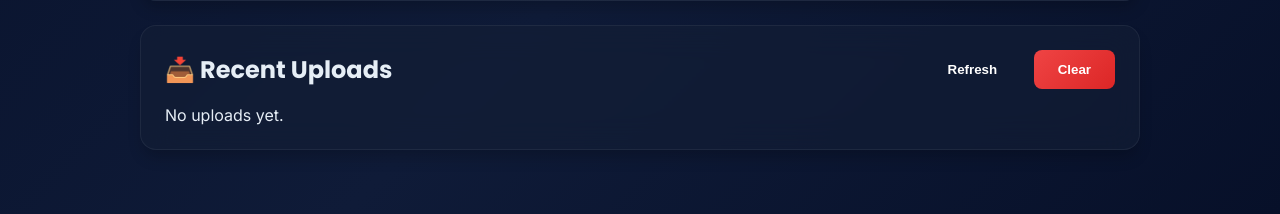
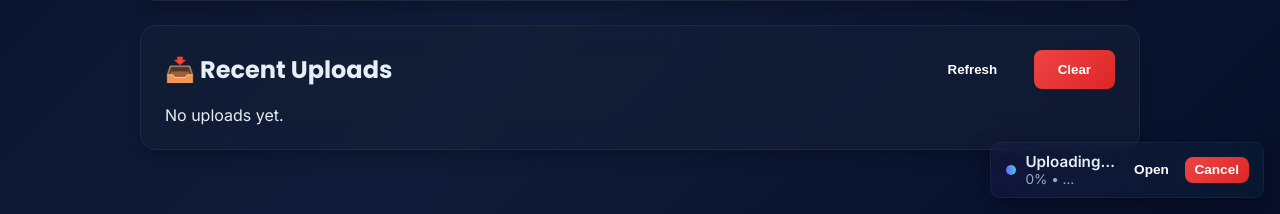
Before and after one commit to saiavinash77/TechBharat_Buildathon_SAIAVINASHMANDALI, a FastAPI app: page /upload-ui in a window 1280 px wide. Shown: the part 586-800 px from the top of the page. Run offline with FastAPI, Linux system fonts and the light colour scheme.

Commit message:
ui: improve upload UX — snackbar, ETA display, and actionable upload error hints
Co-authored-by: Copilot <223556219+Copilot@users.noreply.github.com>

```diff
--- a/Agentic AI Meeting Assistant/templates/ui.html
+++ b/Agentic AI Meeting Assistant/templates/ui.html
@@ -237,6 +237,29 @@
     }
 
     .hidden { display: none; }
+
+    /* Upload snackbar (floating) */
+    #upload-snackbar {
+      position: fixed;
+      right: 1rem;
+      bottom: 1rem;
+      background: linear-gradient(90deg, rgba(124,92,255,0.06), rgba(54,209,220,0.04));
+      border: 1px solid rgba(255,255,255,0.04);
+      padding: 0.6rem 0.9rem;
+      border-radius: 0.6rem;
+      backdrop-filter: blur(8px);
+      display: flex;
+      gap: 0.6rem;
+      align-items: center;
+      min-width: 220px;
+      box-shadow: 0 8px 20px rgba(2,6,23,0.5);
+      z-index: 1200;
+      color: var(--text-main);
+      font-size: 0.95rem;
+    }
+    #upload-snackbar .meta { flex: 1; }
+    #upload-snackbar button { padding: 0.35rem 0.6rem; font-size: 0.85rem; }
+
   </style>
 </head>
 <body>
@@ -318,6 +341,21 @@
     <div id="results-container" class="card hidden">
       <h2>🚀 Execution & Audit Log Results</h2>
       <div id="results-list" style="margin-top: 1rem;"></div>
+    </div>
+  </div>
+
+  <!-- Upload Snackbar (background uploads) -->
+  <div id="upload-snackbar" class="hidden" role="status" aria-live="polite">
+    <div style="display:flex;align-items:center;gap:0.6rem;">
+      <div style="width:10px;height:10px;border-radius:50%;background:linear-gradient(90deg,var(--accent-a),var(--accent-b));box-shadow:0 6px 18px rgba(56,40,120,0.35)"></div>
+    </div>
+    <div class="meta">
+      <div id="upload-snackbar-file" style="font-weight:600;">Uploading…</div>
+      <div id="upload-snackbar-status" style="font-size:0.85rem;color:var(--text-muted)">0% • …</div>
+    </div>
+    <div style="display:flex;gap:0.4rem;">
+      <button class="btn" id="upload-snackbar-focus">Open</button>
+      <button class="btn btn-red" id="upload-snackbar-cancel">Cancel</button>
     </div>
   </div>
 
@@ -459,19 +497,55 @@
           await new Promise((resolve, reject) => {
             const xhr = new XMLHttpRequest();
             window.__currentXhr = xhr;
+            let lastLoaded = 0;
+            let lastTime = Date.now();
+
             xhr.open('PUT', prepData.upload_url, true);
             xhr.setRequestHeader('Content-Type', file.type || 'video/mp4');
+
+            // Show background upload snackbar
+            try {
+              const snack = document.getElementById('upload-snackbar');
+              const snackFile = document.getElementById('upload-snackbar-file');
+              const snackStatus = document.getElementById('upload-snackbar-status');
+              if (snack && snackFile && snackStatus) {
+                snackFile.textContent = file.name;
+                snackStatus.textContent = '0% • …';
+                snack.classList.remove('hidden');
+                document.getElementById('upload-snackbar-cancel').onclick = cancelUpload;
+                document.getElementById('upload-snackbar-focus').onclick = () => { document.getElementById('tab-upload').scrollIntoView({behavior: 'smooth'}); };
+              }
+            } catch (e) { /* ignore UI binding errors */ }
+
+            window.__cancelUpload = false;
+
             xhr.upload.onprogress = (e) => {
               if (e.lengthComputable) {
-                const pct = ((e.loaded / e.total) * 100).toFixed(0);
+                const now = Date.now();
+                const loaded = e.loaded;
+                const dt = (now - lastTime) / 1000;
+                const delta = loaded - lastLoaded;
+                const speed = dt > 0 ? (delta / dt) : 0; // bytes/sec
+                lastLoaded = loaded;
+                lastTime = now;
+                const pct = Math.min(100, Math.round((loaded / e.total) * 100));
                 progressBar.style.width = pct + '%';
-                statusText.textContent = `2/4 Uploading directly to GCP Storage: ${pct}%`;
+                const remaining = speed > 50 ? Math.max(0, Math.round((e.total - loaded) / speed)) : null;
+                statusText.textContent = remaining !== null ? `2/4 Uploading directly to GCP Storage: ${pct}% • ${remaining}s remaining` : `2/4 Uploading directly to GCP Storage: ${pct}%`;
+                const snackStatus = document.getElementById('upload-snackbar-status');
+                if (snackStatus) snackStatus.textContent = remaining !== null ? `${pct}% • ${remaining}s` : `${pct}% • ...`;
               }
             };
+
             xhr.onload = () => xhr.status >= 200 && xhr.status < 300 ? resolve() : reject(new Error('GCS upload HTTP ' + xhr.status));
             xhr.onerror = () => reject(new Error('Network error during GCS upload'));
+            xhr.onabort = () => reject(new Error('Upload aborted'));
             xhr.send(file);
-          }).finally(() => { document.getElementById('cancel-upload').classList.add('hidden'); window.__currentXhr = null; });
+          }).finally(() => {
+            try { document.getElementById('cancel-upload').classList.add('hidden'); } catch(e){}
+            window.__currentXhr = null;
+            try { document.getElementById('upload-snackbar').classList.add('hidden'); } catch(e){}
+          });
         }
 
         // 3. Confirm Upload & Transcribe
@@ -507,7 +581,12 @@
         document.getElementById('reset-upload').classList.remove('hidden');
         renderUploadHistory();
       } catch (err) {
-        statusText.textContent = `❌ Upload failed: ${err.message}`;
+        const msg = err && err.message ? err.message : String(err);
+        let hint = '';
+        if (msg.toLowerCase().includes('network error') || msg.toLowerCase().includes('upload aborted') || msg === '') {
+          hint = ' Possible causes: the GCS bucket CORS is not configured to allow PUT/OPTIONS from this origin, or the signed URL requires different headers (check Content-Type). Use the browser Network tab to inspect the OPTIONS/PUT response and run `gsutil cors get gs://YOUR_BUCKET` to view CORS. To set CORS, create a cors.json with origin http://127.0.0.1:8000 and run `gsutil cors set cors.json gs://YOUR_BUCKET`.';
+        }
+        statusText.textContent = `❌ Upload failed: ${msg}${hint}`;
         progressBar.style.background = '#EF4444';
       }
     }
@@ -665,6 +744,7 @@
       document.getElementById('status-text').textContent = '❌ Upload cancelled.';
       document.getElementById('cancel-upload').classList.add('hidden');
       document.getElementById('reset-upload').classList.remove('hidden');
+      try { document.getElementById('upload-snackbar').classList.add('hidden'); } catch(e){}
     }
 
     function resetUI() {
```
